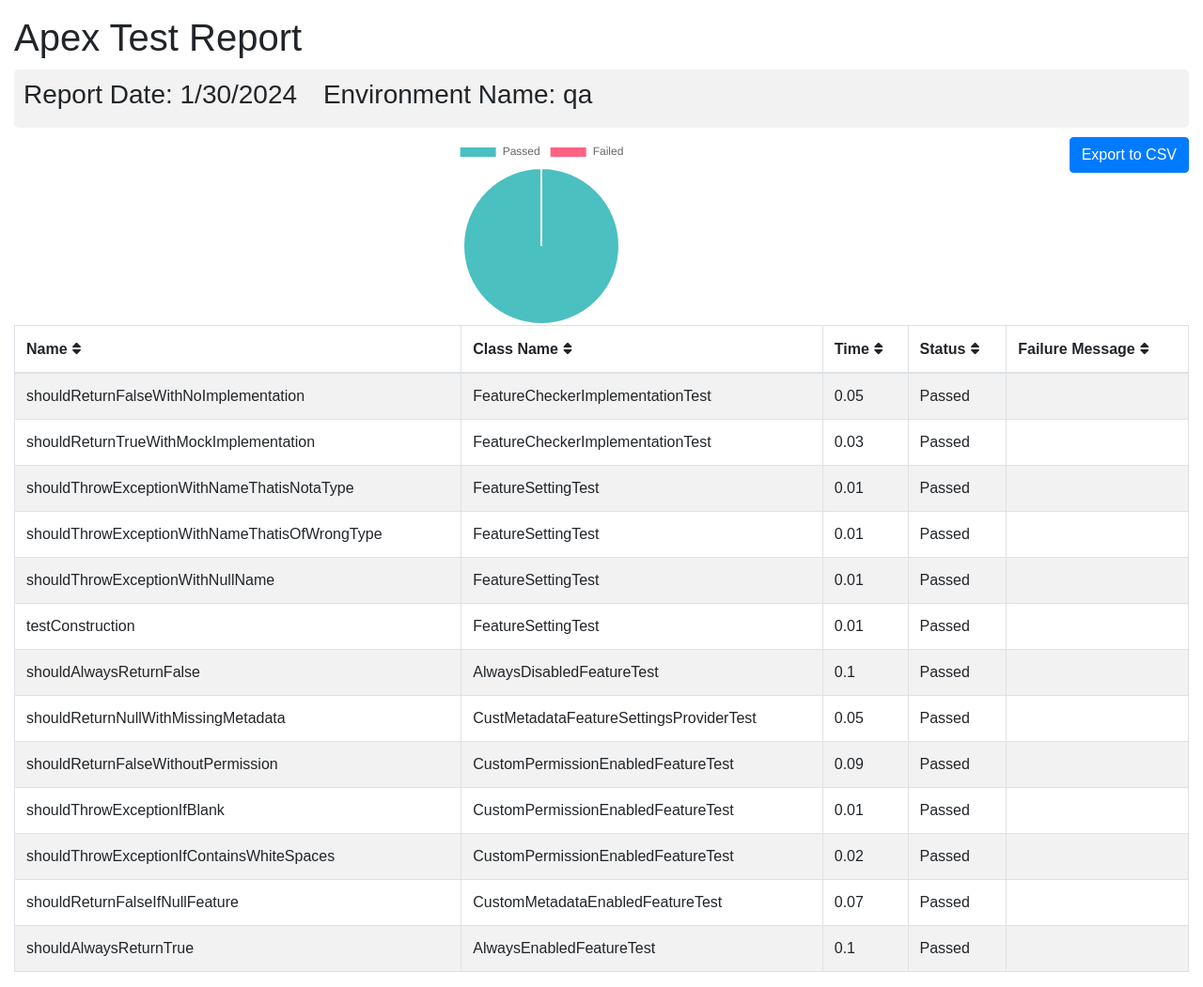
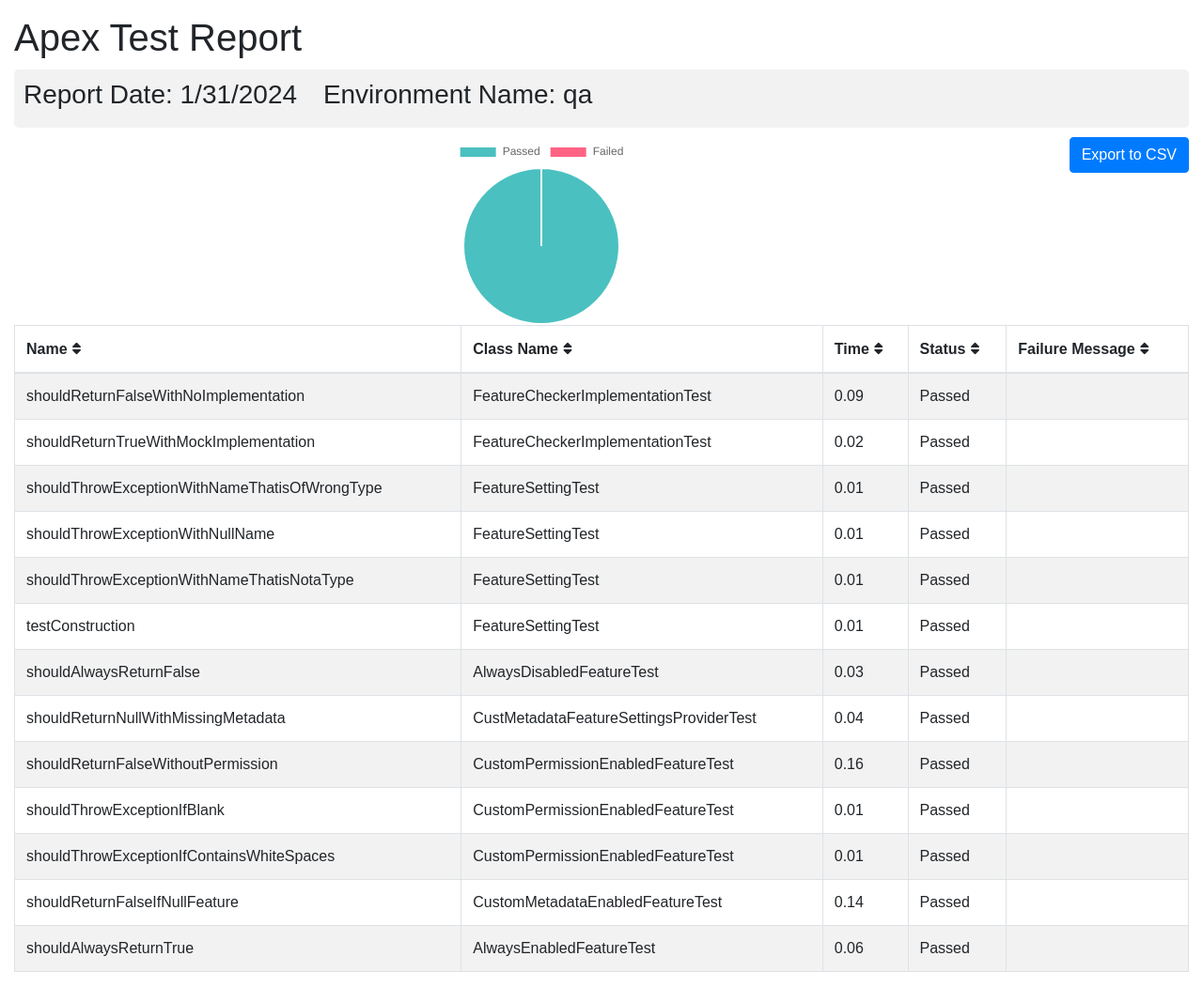
Before and after one commit to flxbl-io/sfops-dashboard, a Jekyll site: the page apextestResults/qa.html, which Jekyll copies as it is, in a window 1280 px wide. Shown: the whole page at 94% size. Built offline with Jekyll 4.4.1, drawn with Linux system fonts in a browser that asks for light colours.

Commit message:
Updated apex test results

```diff
--- a/apextestResults/qa.html
+++ b/apextestResults/qa.html
@@ -102,7 +102,7 @@
       <div class="container-fluid">
         <h1 class="mt-3">Apex Test Report</h1>
         <div class="info-card">
-        <h3>Report Date: 1/30/2024 <span style="margin-left: 20px;">Environment Name: qa</span></h3>
+        <h3>Report Date: 1/31/2024 <span style="margin-left: 20px;">Environment Name: qa</span></h3>
         </div>
         <button onclick="exportTableToCSV('testReport.csv')" class="btn btn-primary float-right">Export to CSV</button>
         <div id="chart-container">
@@ -123,21 +123,14 @@
         <tr>
           <td>shouldReturnFalseWithNoImplementation</td>
           <td>FeatureCheckerImplementationTest</td>
-          <td>0.05</td>
+          <td>0.09</td>
           <td>Passed</td>
           <td></td>
         </tr>
         <tr>
           <td>shouldReturnTrueWithMockImplementation</td>
           <td>FeatureCheckerImplementationTest</td>
-          <td>0.03</td>
-          <td>Passed</td>
-          <td></td>
-        </tr>
-        <tr>
-          <td>shouldThrowExceptionWithNameThatisNotaType</td>
-          <td>FeatureSettingTest</td>
-          <td>0.01</td>
+          <td>0.02</td>
           <td>Passed</td>
           <td></td>
         </tr>
@@ -156,6 +149,13 @@
           <td></td>
         </tr>
         <tr>
+          <td>shouldThrowExceptionWithNameThatisNotaType</td>
+          <td>FeatureSettingTest</td>
+          <td>0.01</td>
+          <td>Passed</td>
+          <td></td>
+        </tr>
+        <tr>
           <td>testConstruction</td>
           <td>FeatureSettingTest</td>
           <td>0.01</td>
@@ -165,21 +165,21 @@
         <tr>
           <td>shouldAlwaysReturnFalse</td>
           <td>AlwaysDisabledFeatureTest</td>
-          <td>0.1</td>
+          <td>0.03</td>
           <td>Passed</td>
           <td></td>
         </tr>
         <tr>
           <td>shouldReturnNullWithMissingMetadata</td>
           <td>CustMetadataFeatureSettingsProviderTest</td>
-          <td>0.05</td>
+          <td>0.04</td>
           <td>Passed</td>
           <td></td>
         </tr>
         <tr>
           <td>shouldReturnFalseWithoutPermission</td>
           <td>CustomPermissionEnabledFeatureTest</td>
-          <td>0.09</td>
+          <td>0.16</td>
           <td>Passed</td>
           <td></td>
         </tr>
@@ -193,21 +193,21 @@
         <tr>
           <td>shouldThrowExceptionIfContainsWhiteSpaces</td>
           <td>CustomPermissionEnabledFeatureTest</td>
-          <td>0.02</td>
+          <td>0.01</td>
           <td>Passed</td>
           <td></td>
         </tr>
         <tr>
           <td>shouldReturnFalseIfNullFeature</td>
           <td>CustomMetadataEnabledFeatureTest</td>
-          <td>0.07</td>
+          <td>0.14</td>
           <td>Passed</td>
           <td></td>
         </tr>
         <tr>
           <td>shouldAlwaysReturnTrue</td>
           <td>AlwaysEnabledFeatureTest</td>
-          <td>0.1</td>
+          <td>0.06</td>
           <td>Passed</td>
           <td></td>
         </tr>
```
